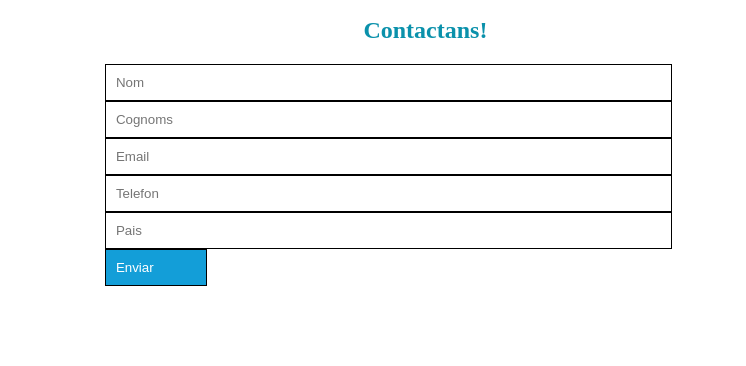
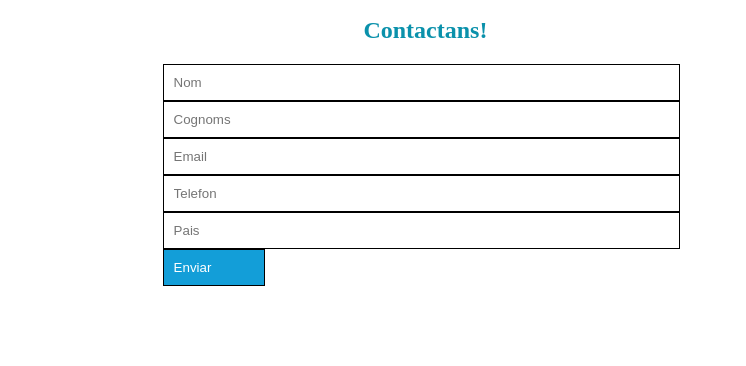
Before and after one commit to adriasilgado/PAGINAWEB, a plain HTML site: page contacte.html in a window 1280 px wide. Shown: the part 162-528 px from the top of the page, 534-1280 px from the left. Drawn offline with Linux system fonts and the light colour scheme.

Commit message:
contactoyhome

```diff
--- a/contacte.html
+++ b/contacte.html
@@ -32,7 +32,7 @@
             </div>
             <div id="contacte">
                 <h2>Contactans!</h2>
-                <div>
+                <div id="formulari">
                     <form>
                         <input type="text" nombre="nombre" placeholder="Nom">
                         <input type="text" nombre="apellidos" placeholder="Cognoms">
--- a/main.css
+++ b/main.css
@@ -251,6 +251,9 @@ footer {
     margin-top: 1%;
 }
 
+/*
+Contacte
+*/
 #containerContacte {
     display: flex;
     flex-direction: row;
@@ -303,6 +306,10 @@ b {
     flex-direction: column;
 }
 
+#formulari {
+    margin-left: 9%;
+}
+
 input{
     width: 85%;
     padding: 10px;
```
